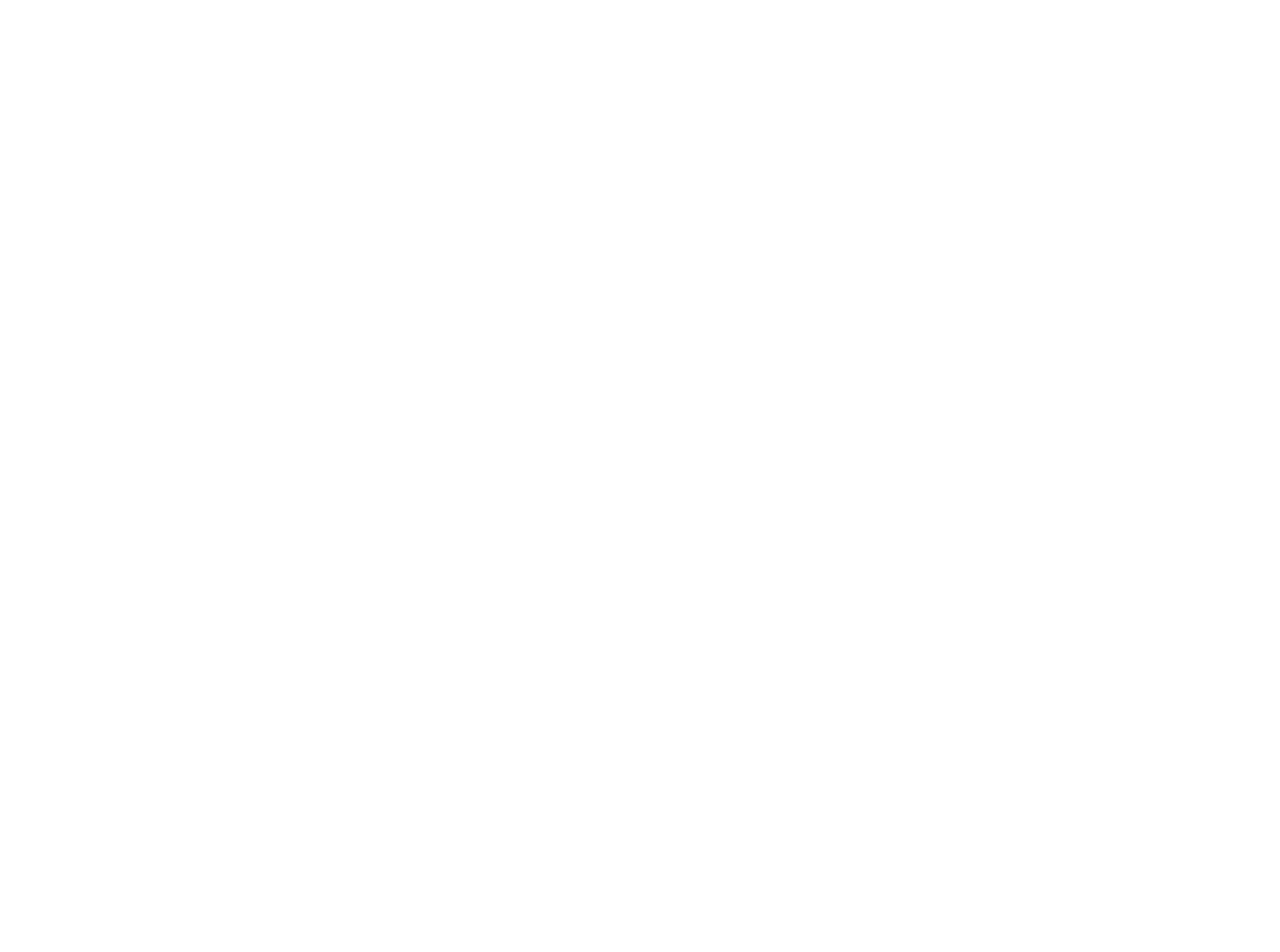
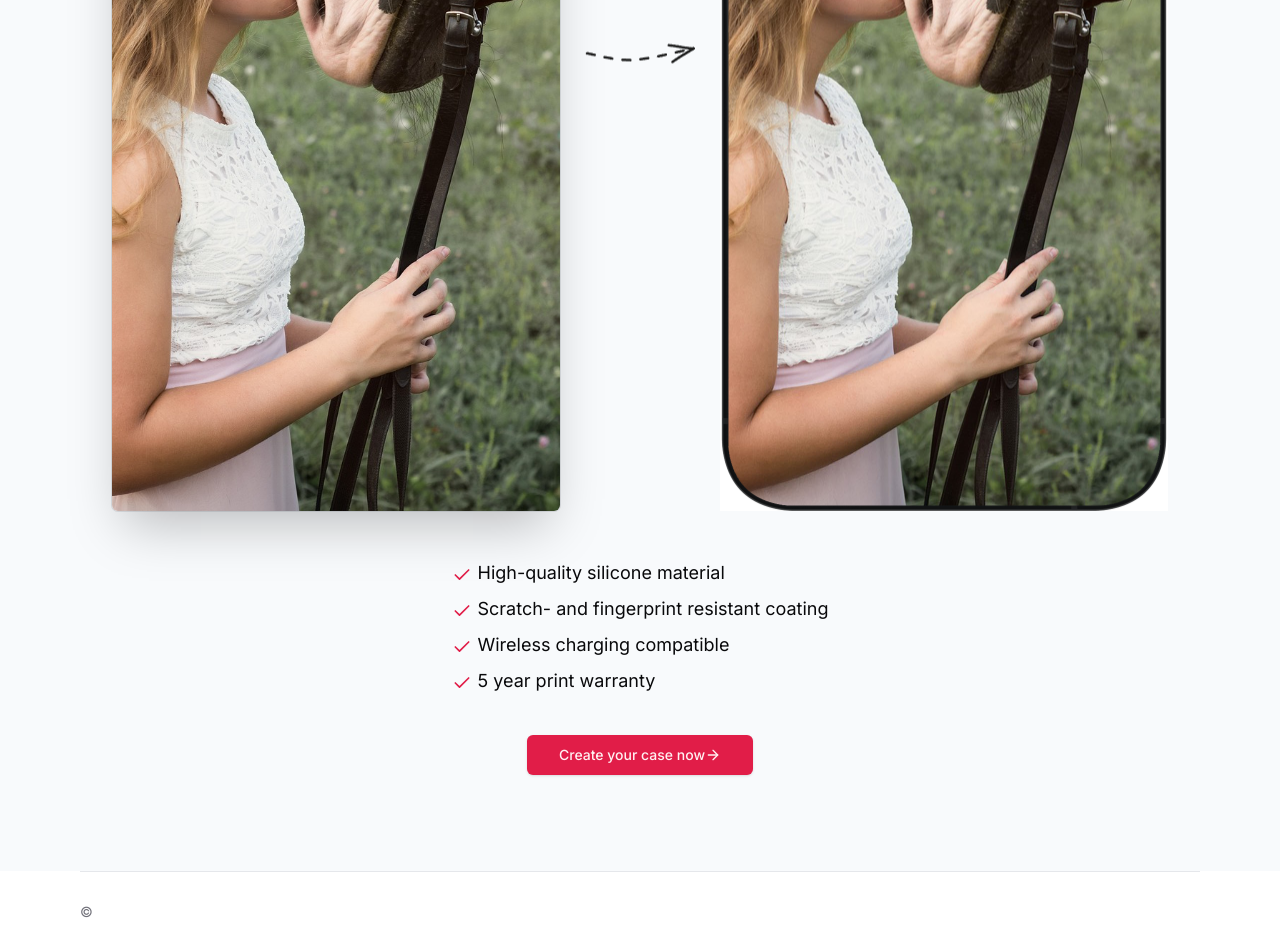
Before and after one commit to Seyyedi98/mobile-case-shop, a Next.js app: page / in a window 1280 px wide. Shown: the part 3403-4355 px from the top of the page. Before the commit the page ends 2697 px from the top, so only its background shows below. Built offline with nearby package versions, Linux system fonts and the light colour scheme; no server answers.

Commit message:
Add new section in landing page

```diff
--- /dev/null
+++ b/app/_components/Footer.jsx
@@ -0,0 +1,18 @@
+import MaxWidthWrapper from "./MaxWidthWrapper";
+
+const Footer = () => {
+  return (
+    <footer className="bg-white h-20 relative">
+      <MaxWidthWrapper>
+        <div className="border-t border-gray-200" />
+
+        <diva className="h-full flex flex-col md:flex-row md:justify-between justify-center items-center">
+          <div className="text-center md:text-left pb-2 md:pb-0">
+            <p className="text-sm text-muted-foreground">&copy;</p>
+          </div>
+        </diva>
+      </MaxWidthWrapper>
+    </footer>
+  );
+};
+export default Footer;
--- a/app/layout.js
+++ b/app/layout.js
@@ -1,6 +1,7 @@
 import { Inter } from "next/font/google";
 import "./globals.css";
 import Navbar from "./_components/Navbar";
+import Footer from "./_components/Footer";
 
 const inter = Inter({ subsets: ["latin"] });
 
@@ -15,6 +16,7 @@
       <body className={inter.className}>
         <Navbar />
         {children}
+        <Footer />
       </body>
     </html>
   );
--- a/app/page.js
+++ b/app/page.js
@@ -1,10 +1,12 @@
 /* eslint-disable @next/next/no-img-element */
 import Image from "next/image";
 import MaxWidthWrapper from "./_components/MaxWidthWrapper";
-import { Check, Star } from "lucide-react";
+import { ArrowRight, Check, Star } from "lucide-react";
 import Phone from "./_components/Phone";
 import { Icons } from "./_components/icons";
 import { Reviews } from "./_components/Reviews";
+import Link from "next/link";
+import { buttonVariants } from "@/components/ui/button";
 
 export default function Home() {
   return (
@@ -121,6 +123,7 @@
             </div>
           </div>
         </MaxWidthWrapper>
+      </section>
 
       {/* value proposition section */}
       <section className="bg-slate-100 py-24">
@@ -233,6 +236,76 @@
           <Reviews />
         </div>
       </section>
+
+      <section>
+        <MaxWidthWrapper className="py-24">
+          <div className="mb-12 px-6 lg:px-8">
+            <div className="mx-auto max-w-2xl sm:text-center">
+              <h2
+                className="order-1 mt-2 tracking-tight text-center text-balance !leading-tight
+              font-bold text-5xl md:text-6xl text-gray-900"
+              >
+                Upload your photo and get{" "}
+                <span className="relative px-2 bg-primary text-white">
+                  your own case{" "}
+                </span>{" "}
+                now
+              </h2>
+            </div>
+          </div>
+
+          <div className="mx-auto max-w-6xl px-6 lg:px-8">
+            <div className="relative flex flex-col items-center md:grid grid-cols-2 gap-40">
+              <img
+                src="/arrow.png"
+                className="absolute top-[25rem] md:top-1/2 -translate-y-1/2 z-10 left-1/2 -translate-x-1/2 rotate-90 md:rotate-0"
+                alt="arrow"
+              />
+              <div
+                className="relative h-80 md:h-full w-full md:justify-self-end msx-w-sm rounded-xl bg-gray-900/5
+              ring-inset ring-gray-900/10 lg:rounded-2xl"
+              >
+                <img
+                  src="/horse.jpg"
+                  className="rounded-md object-cover bg-white shadow-2xl ring-1 ring-gray-900/10 h-full w-full"
+                  alt="horse"
+                />
+              </div>
+              <Phone className="2-60" imgSrc="/horse_phone.jpg" />
+            </div>
+          </div>
+
+          <ul className="mx-auto mt-12 max-w-prose sm:text-lg space-y-2 w-fit">
+            <li className="w-fit">
+              <Check className="h-5 w-5 text-primary inline mr-1.5" />
+              High-quality silicone material
+            </li>
+            <li className="w-fit">
+              <Check className="h-5 w-5 text-primary inline mr-1.5" />
+              Scratch- and fingerprint resistant coating
+            </li>
+            <li className="w-fit">
+              <Check className="h-5 w-5 text-primary inline mr-1.5" />
+              Wireless charging compatible
+            </li>
+            <li className="w-fit">
+              <Check className="h-5 w-5 text-primary inline mr-1.5" />5 year
+              print warranty
+            </li>
+
+            <diva className="flex justify-center">
+              <Link
+                className={buttonVariants({
+                  size: "lg",
+                  className: "mx-auto mt-8",
+                })}
+                href="/configure/upload"
+              >
+                Create your case now <ArrowRight className="h-4 w-4 mr-l-5" />
+              </Link>
+            </diva>
+          </ul>
+        </MaxWidthWrapper>
       </section>
     </div>
   );
```
Lines whose indentation alone changed are shown as unchanged.
